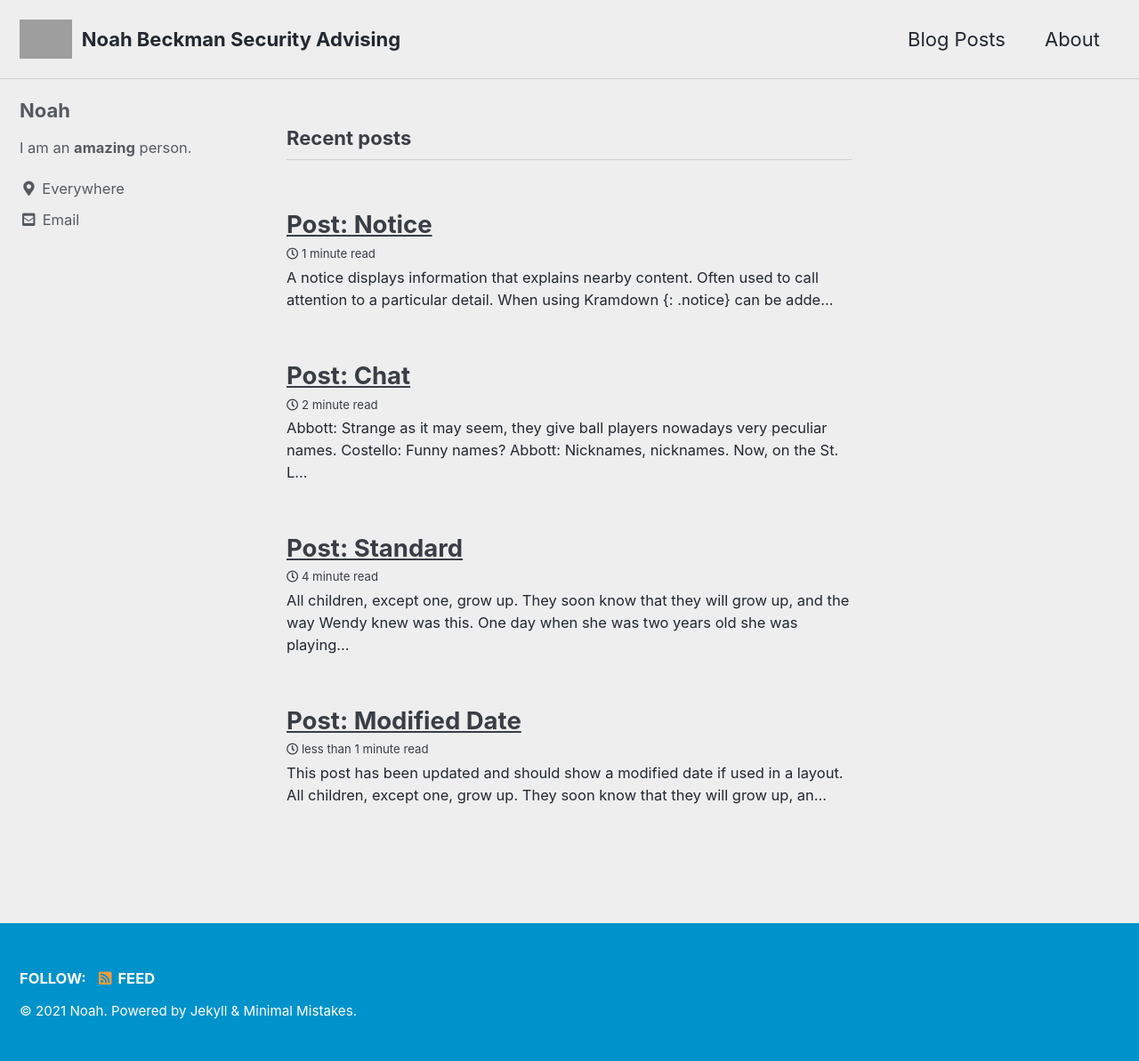
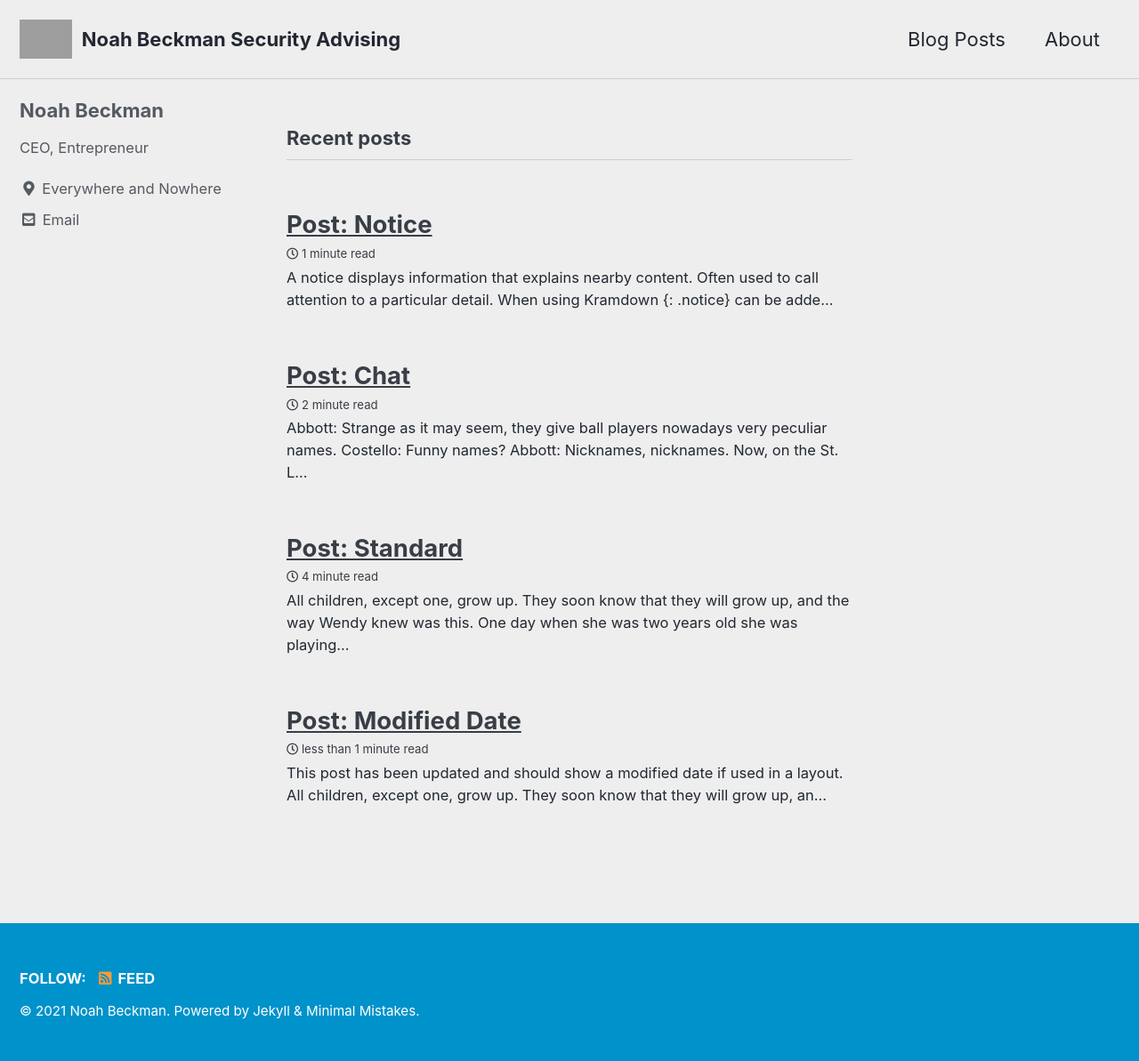
Before and after one commit to CyberM00se/Website, a Jekyll site: the page built from index.html, in a window 1280 px wide. Shown: the whole page at 89% size. Built offline with Jekyll 4.4.1, drawn with Linux system fonts in a browser that asks for light colours; cached includes are drawn as plain includes; the list of posts is cut into pages by our own code; grey boxes are pictures that could not be loaded.

Commit message:
Update _config.yml

```diff
--- a/_config.yml
+++ b/_config.yml
@@ -19,7 +19,7 @@ locale                   : "en-US"
 title                    : "Noah Beckman Security Advising"
 title_separator          : "-"
 subtitle                 : # site tagline that appears below site title in masthead
-name                     : "Noah"
+name                     : "Noah Beckman"
 description              : "Technical and Physical Security advising to defend and protect your  buisness"
 url                      : "http://noahbeckman.com"
 baseurl                  : # the subpath of your site, e.g. "/blog"
@@ -94,10 +94,10 @@ analytics:
 
 # Site Author
 author:
-  name             : "Noah"
+  name             : "Noah Beckman"
   avatar           : # path of avatar image, e.g. "/assets/images/bio-photo.jpg"
-  bio              : "I am an **amazing** person."
-  location         : "Everywhere"
+  bio              : "CEO, Entrepreneur"
+  location         : "Everywhere and Nowhere"
   email            : "noahbeckman.buisness@gmail.com"
   links:
     - label: "Email"
```
